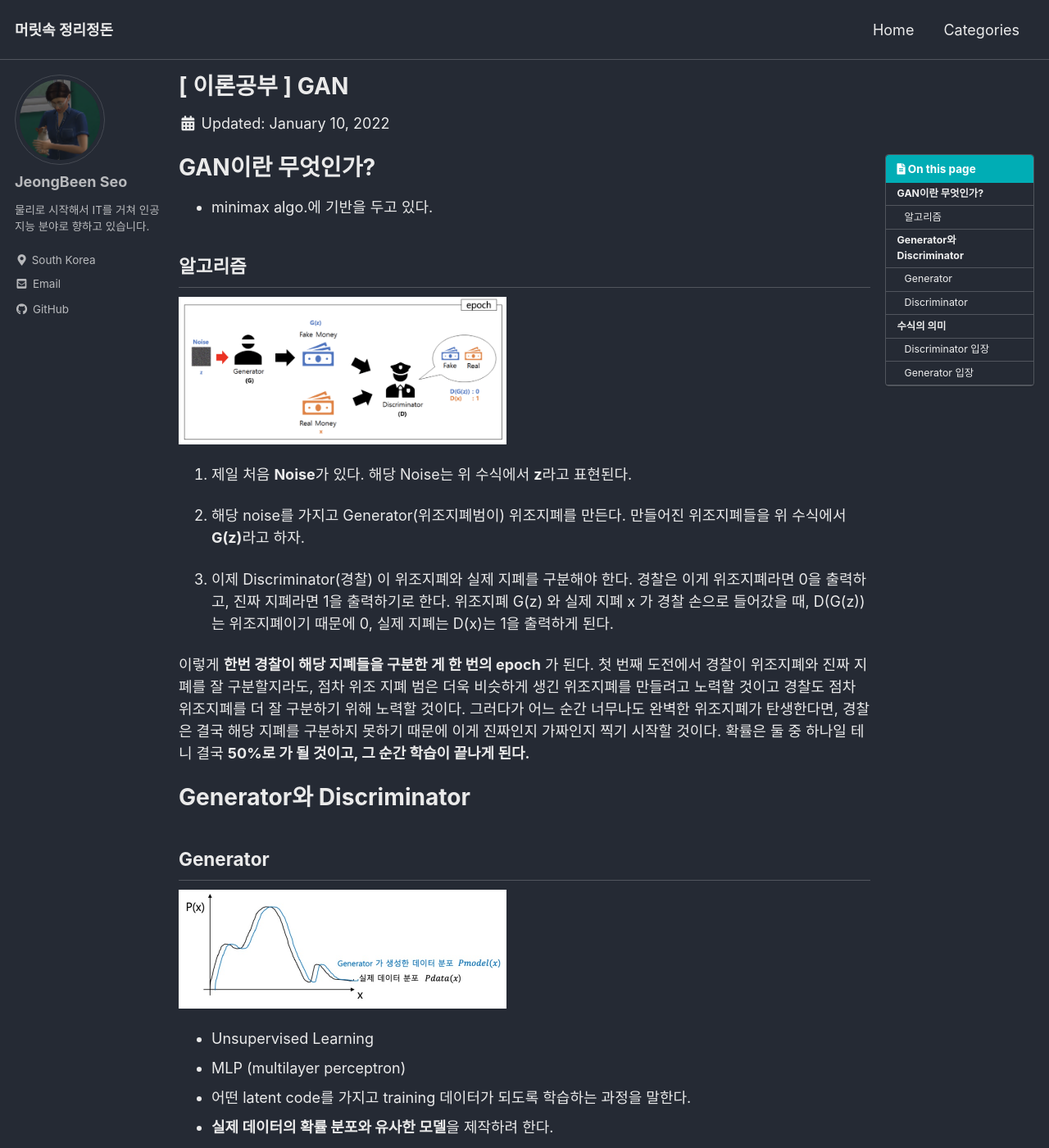
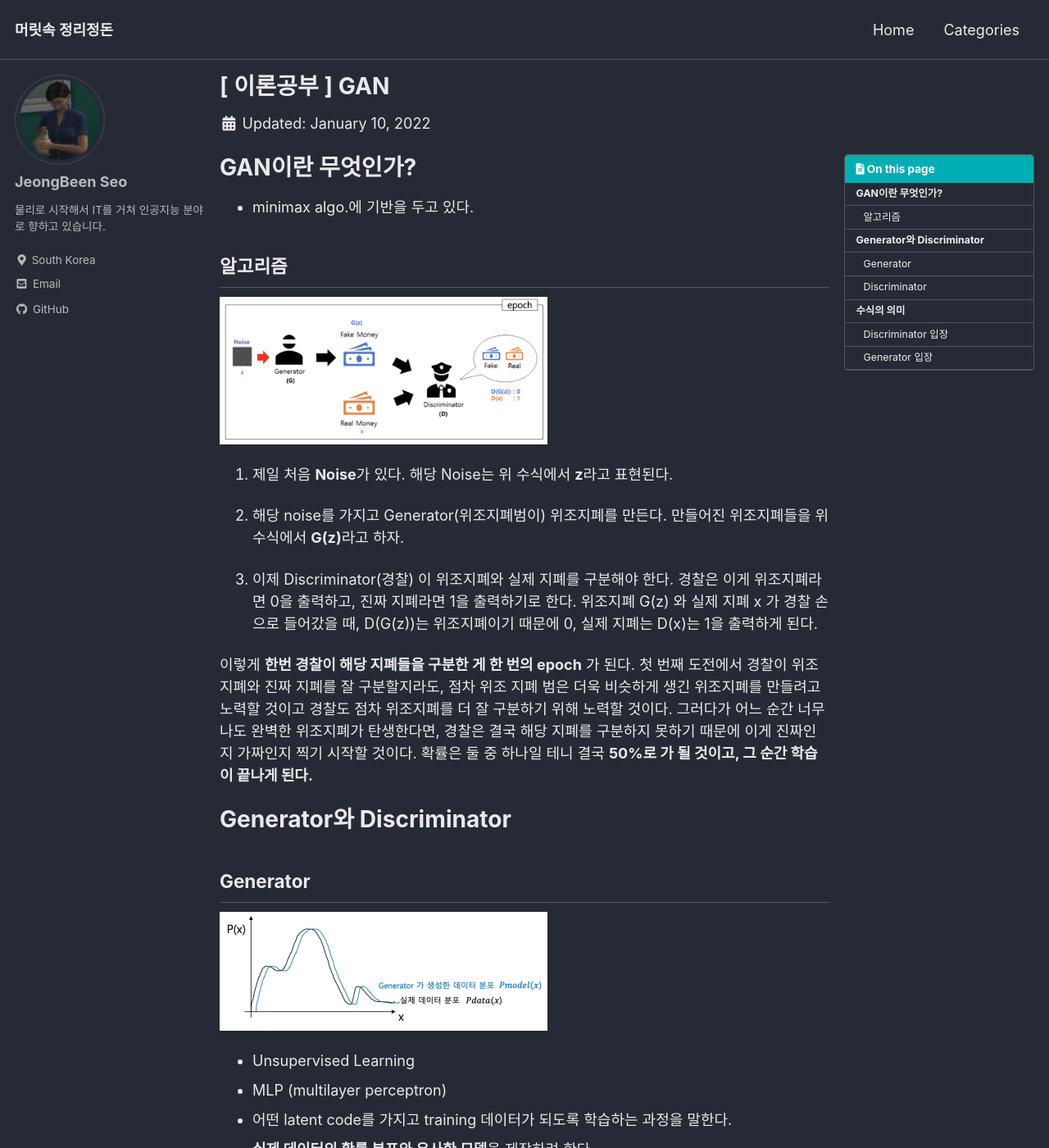
Before and after one commit to claire-1125/claire-1125.github.io, a Jekyll site: the page built from _posts/2022-01-10-gan.md, in a window 1280 px wide and 1400 px high. Shown: the whole window at 82% size. Built offline with Jekyll 4.4.1, drawn with Linux system fonts in a browser that asks for light colours; cached includes are drawn as plain includes; formulas are drawn with MathJax 3.

Commit message:
committed in Jen 28

```diff
--- a/_sass/minimal-mistakes/_variables.scss
+++ b/_sass/minimal-mistakes/_variables.scss
@@ -155,9 +155,16 @@
    Grid
    ========================================================================== */
 
-$right-sidebar-width-narrow: 150px !default;
-$right-sidebar-width: 200px !default;
+$right-sidebar-width-narrow: 200px !default;
+$right-sidebar-width: 250px !default;
 $right-sidebar-width-wide: 300px !default;
+
+// 내가 설정했던 값
+// $right-sidebar-width-narrow: 150px !default;
+// $right-sidebar-width: 200px !default;
+// $right-sidebar-width-wide: 300px !default;
+
+// 초기 값
 // $right-sidebar-width-narrow: 200px !default;
 // $right-sidebar-width: 300px !default;
 // $right-sidebar-width-wide: 400px !default;
```
